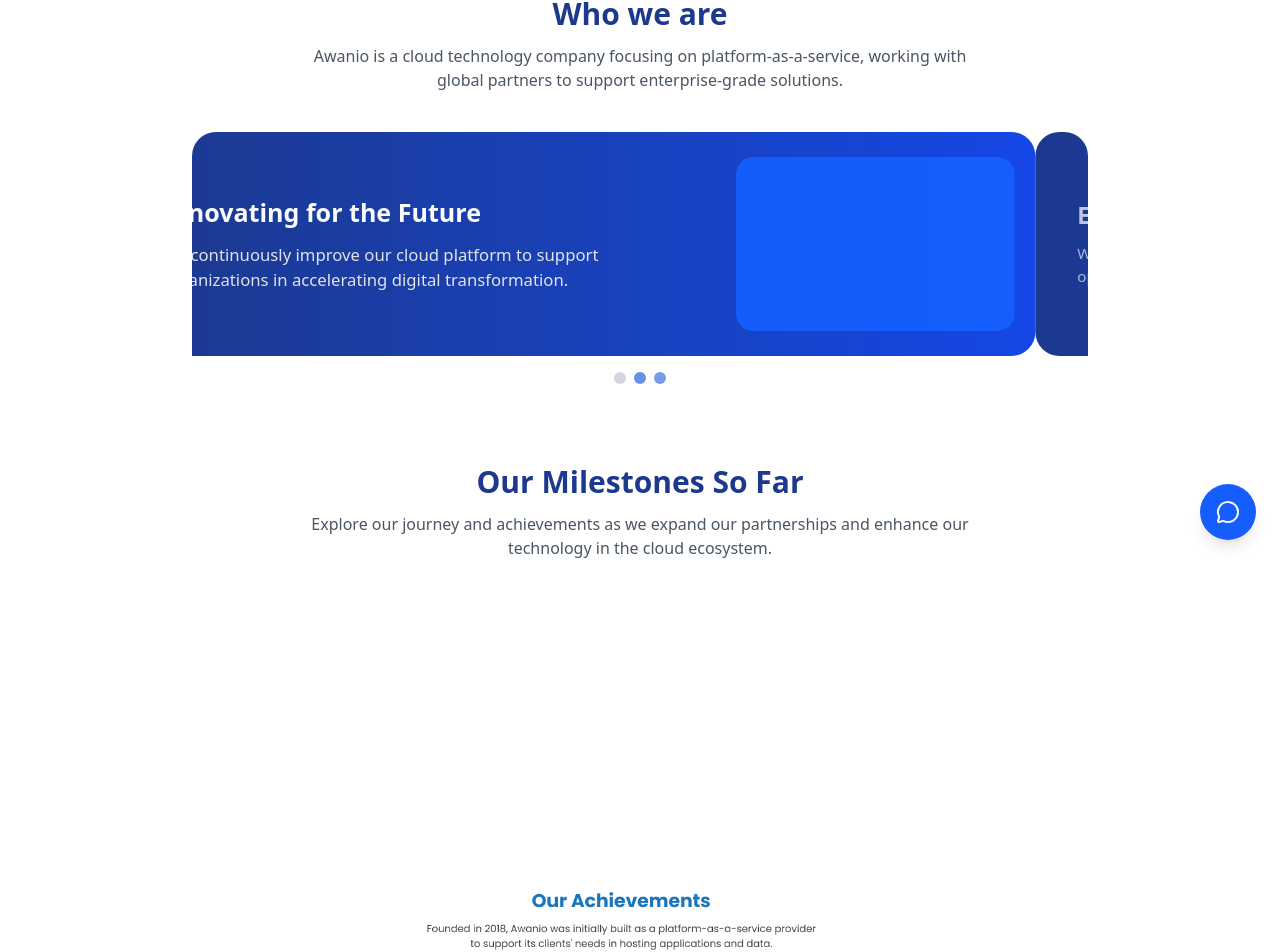
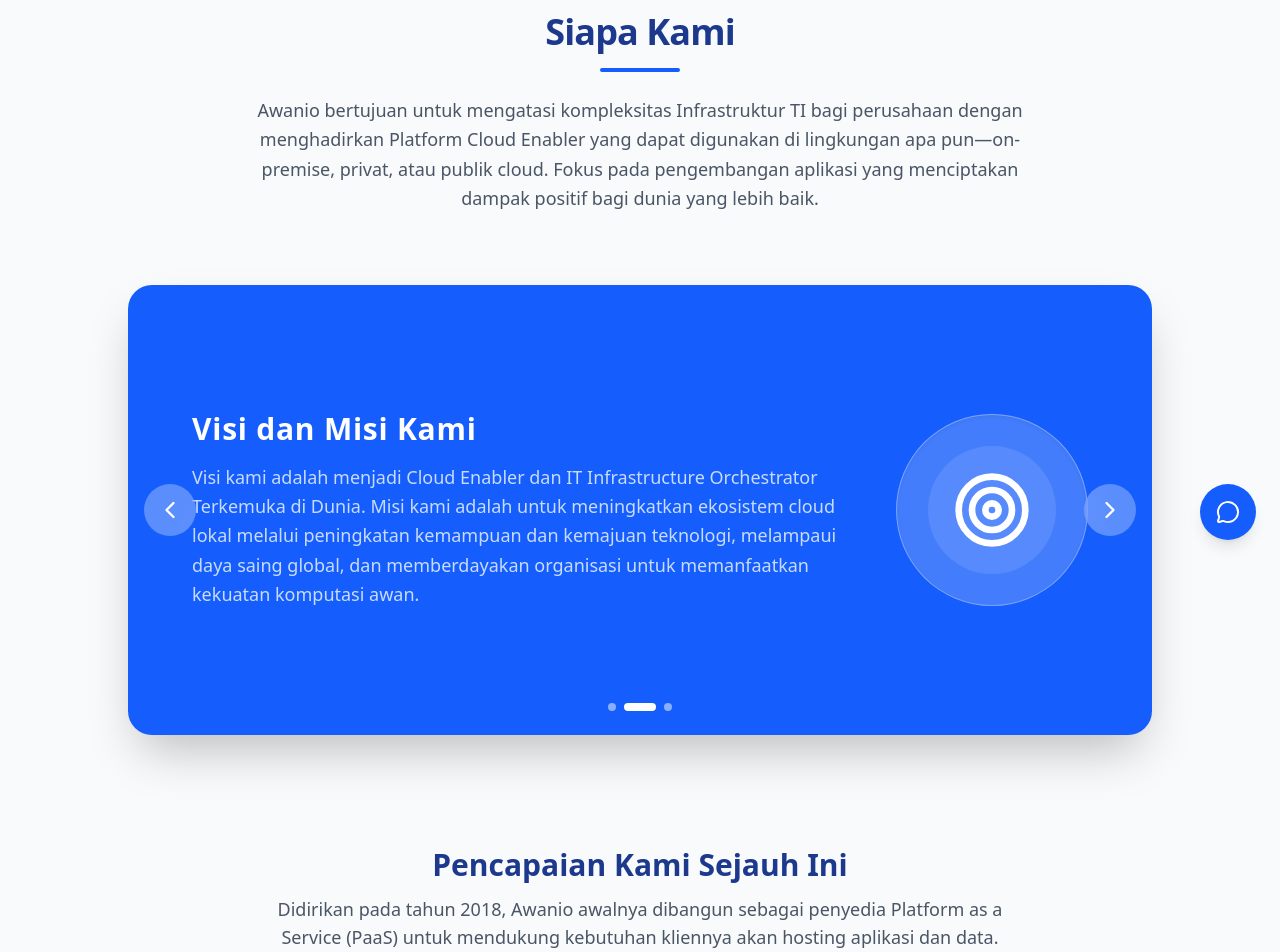
Before and after one commit to FarhanZain22/awanioweb, a React (Vite) app: page /about in a window 1280 px wide. Shown: the part 236-1188 px from the top of the page. Built offline with nearby package versions, Linux system fonts and the light colour scheme.

Commit message:
about page

```diff
--- a/src/pages/About.jsx
+++ b/src/pages/About.jsx
@@ -1,116 +1,174 @@
-import React from "react";
+import React, { useState, useEffect } from "react";
 import Navbar from "../components/Navbar";
 import Footer from "../components/Footer";
+import { ChevronLeft, ChevronRight, Cloud, Target, Globe } from "lucide-react";
+import { useLanguage } from "../Context/LanguageContext";
 
 const About = () => {
-  const [index, setIndex] = React.useState(0);
+  const [index, setIndex] = useState(0);
+  const [isPaused, setIsPaused] = useState(false);
 
-  const slides = [
+  const { language } = useLanguage();
+
+  // Icon definitions
+  const slideIcons = [<Cloud size={80} className="text-white" />, <Target size={80} className="text-white" />, <Globe size={80} className="text-white" />];
+
+  // Text Translations
+const translations = {
+  ID: {
+    headerTitle: "Siapa Kami",
+    headerDesc:
+      "Awanio bertujuan untuk mengatasi kompleksitas Infrastruktur TI bagi perusahaan dengan menghadirkan Platform Cloud Enabler yang dapat digunakan di lingkungan apa pun—on-premise, privat, atau publik cloud. Fokus pada pengembangan aplikasi yang menciptakan dampak positif bagi dunia yang lebih baik.",
+    slides: [
+      {
+        title: "Kisah kami dimulai",
+        text: "Didirikan pada tahun 2016, Awanio awalnya dibangun sebagai penyedia Platform as a Service (PaaS) yang mendukung kebutuhan kliennya akan hosting aplikasi dan data. Seiring berkembangnya bisnis kami, layanan Awanio terus berkembang sehingga kami tidak hanya dapat melayani segmen B2C tetapi juga B2B. Layanan yang diberikan Awanio untuk klien B2B adalah Cloud Enabler Platform yang dapat diinstal dan digunakan di Infrastruktur TI pengguna bisnis sehingga pengguna bisnis dapat mengatur infrastruktur TI mereka menggunakan perangkat lunak buatan Awanio.",
+      },
+      {
+        title: "Visi dan Misi Kami",
+        text: "Visi kami adalah menjadi Cloud Enabler dan IT Infrastructure Orchestrator Terkemuka di Dunia. Misi kami adalah untuk meningkatkan ekosistem cloud lokal melalui peningkatan kemampuan dan kemajuan teknologi, melampaui daya saing global, dan memberdayakan organisasi untuk memanfaatkan kekuatan komputasi awan.",
+      },
+      {
+        title: "Mendukung bisnis secara berkelanjutan",
+        text: "Saat ini, Awanio bangga menjadi penyedia solusi cloud mutakhir yang tepercaya yang memungkinkan perusahaan mencapai tujuan transformasi digital mereka. CEP kami membantu organisasi mengoptimalkan sumber daya Infrastruktur TI mereka, menyederhanakan manajemen infrastruktur mereka, dan mengurangi biaya operasional. Dengan pengalaman dan keahlian kami yang luas di industri ini, kami telah melayani klien di Indonesia, Belanda, Jerman, Malaysia, dan Singapura, dan berkomitmen untuk memperluas jangkauan kami ke negara lain untuk membantu lebih banyak perusahaan meningkatkan kualitas layanan teknologi informasi mereka.",
+      },
+    ],
+    milestoneTitle: "Pencapaian Kami Sejauh Ini",
+    milestoneDesc: "Didirikan pada tahun 2018, Awanio awalnya dibangun sebagai penyedia Platform as a Service (PaaS) untuk mendukung kebutuhan kliennya akan hosting aplikasi dan data.",
+  },
+  EN: {
+    headerTitle: "Who We Are",
+    headerDesc:
+      "Awanio aims to overcome IT Infrastructure complexity for enterprises by delivering a Cloud Enabler Platform usable in any environment— on-premise, private, or public cloud. Focus on building applications that create an impact for a better world.",
+    slides: [
+      {
+        title: "Our Story Began",
+        text: "Founded in 2016, Awanio was initially built as a Platform as a Service (PaaS) provider that supports the needs of its clients for hosting applications and data. As our business grows, Awanio's services continues to expand so that we can serve not only B2C but also B2B segment. The services provided by Awanio for B2B clients is Cloud Enabler Platform that can be installed and used in the business user IT Infrastructure so that business users can orchestrate their IT infrastructure using Awanio's crafted software.",
+      },
       {
         title: "Our Vision and Mission",
-      text: "We aim to become the most trusted cloud ecosystem for Indonesia by enabling businesses to grow through resilient and secure infrastructure.",
+        text: "Our vision is to become the World-Leading Cloud Enabler and IT Infrastructure Orchestrator. We are on a mission to elevate the local cloud ecosystem through the enhancement of capabilities and the advancement of technologies, surpassing global competitiveness and empowering organizations to leverage the power of cloud computing.",
       },
       {
-      title: "Innovating for the Future",
-      text: "We continuously improve our cloud platform to support organizations in accelerating digital transformation.",
+        title: "Support sustainable business",
+        text: "Today, Awanio is proud to be a trusted provider of cutting-edge cloud solutions that enable businesses to achieve their digital transformation goals. Our CEP helps organizations optimize their IT Infrastructure resources, simplify their infrastructure management, and reduce operational costs. With our extensive experience and expertise in the industry, we have served clients in Indonesia, the Netherlands, Germany, Malaysia, and Singapore, and are committed to expanding our footprint to other countries to help more businesses improve the quality of their information technology services.",
       },
-    {
-      title: "Empowering Digital Ecosystems",
-      text: "We collaborate with global technology partners to deliver optimized, efficient, and secure cloud solutions.",
+    ],
+    milestoneTitle: "Our Milestones So Far",
+    milestoneDesc: "Established in 2018, Awanio was initially built as a Platform as a Service (PaaS) provider to supports the needs of its clients for hosting applications and data.",
   },
-  ];
+};
 
-  React.useEffect(() => {
+  const text = translations[language];
+
+  const slides = text.slides.map((item, i) => ({
+    ...item,
+    icon: slideIcons[i],
+  }));
+
+  // Auto-slide logic
+  useEffect(() => {
+    if (isPaused) return;
     const interval = setInterval(() => {
       setIndex((prev) => (prev + 1) % slides.length);
-    }, 3000);
+    }, 5000); // Sedikit diperlambat ke 5 detik agar lebih nyaman dibaca
     return () => clearInterval(interval);
-  }, []);
+  }, [isPaused, slides.length]);
+
+  const nextSlide = () => setIndex((prev) => (prev + 1) % slides.length);
+  const prevSlide = () => setIndex((prev) => (prev - 1 + slides.length) % slides.length);
 
   return (
-    <div className="w-full min-h-screen bg-white">
+    <div className="w-full min-h-screen bg-slate-50 dark:bg-gray-900 font-sans transition-colors duration-300">
       <Navbar active="about" />
 
-      {/* ====================== TOP SECTION ====================== */}
-      <section className="mt-28 text-center px-4">
-        <h2 className="text-3xl font-bold text-blue-900">Who we are</h2>
-        <p className="max-w-2xl mx-auto text-gray-600 mt-3">
-          Awanio is a cloud technology company focusing on platform-as-a-service,
-          working with global partners to support enterprise-grade solutions.
-        </p>
+      {/* ====================== HEADER SECTION ====================== */}
+      <section className="pt-32 pb-10 text-center px-6">
+        <div className="max-w-3xl mx-auto">
+          <h2 className="text-4xl font-extrabold text-blue-900 dark:text-white mb-4 tracking-tight transition-colors">{text.headerTitle}</h2>
+          <div className="w-20 h-1 bg-blue-600 mx-auto rounded-full mb-6"></div>
+          <p className="text-lg text-gray-600 dark:text-gray-300 leading-relaxed transition-colors">{text.headerDesc}</p>
+        </div>
       </section>
 
-      {/* ====================== CAROUSEL ====================== */}
-      <section className="mt-10 flex justify-center">
-        <div className="relative w-full max-w-4xl overflow-hidden rounded-3xl">
-          <div
-            className="flex transition-transform duration-700"
-            style={{ transform: `translateX(-${index * 100}%)` }}
-          >
+      {/* ====================== CAROUSEL SECTION (FIXED) ====================== */}
+      <section className="py-8 px-4 flex justify-center">
+        <div className="relative w-full max-w-5xl group" onMouseEnter={() => setIsPaused(true)} onMouseLeave={() => setIsPaused(false)}>
+          {/* Card Container - Menggunakan warna Biru solid seperti referensi gambar */}
+          <div className="overflow-hidden rounded-3xl shadow-2xl bg-blue-600 dark:bg-blue-800 transition-colors duration-300">
+            <div className="flex transition-transform duration-700 ease-in-out" style={{ transform: `translateX(-${index * 100}%)` }}>
               {slides.map((item, i) => (
-              <div
-                key={i}
-                className="min-w-full p-8 flex items-center justify-between bg-gradient-to-r from-blue-900 to-blue-700 text-white rounded-3xl"
-              >
-                {/* LEFT CONTENT */}
-                <div
-                  className={`transition-all duration-700 ${
-                    index === i ? "scale-105" : "scale-95 opacity-70"
-                  }`}
-                >
-                  <h3 className="text-2xl font-bold">{item.title}</h3>
-                  <p className="mt-3 text-gray-200 max-w-md">{item.text}</p>
+                <div key={i} className="min-w-full relative flex items-center">
+                  {/* Content Layout */}
+                  <div className="w-full p-8 md:p-16 flex flex-col-reverse md:flex-row items-center justify-between gap-10 min-h-[450px]">
+                    {/* Left: Text Content */}
+                    <div className="flex-1 text-left space-y-4 z-10 text-white">
+                      <h3 className="text-3xl font-bold tracking-wide">{item.title}</h3>
+                      <p className="text-blue-100 text-lg leading-relaxed opacity-90">{item.text}</p>
                     </div>
 
-                {/* RIGHT DECOR (colored background, no image) */}
-                <div
-                  className={`w-64 h-40 rounded-2xl transition-all duration-700 ${
-                    index === i
-                      ? "bg-blue-600 scale-110"
-                      : "bg-blue-500 scale-90 opacity-60 blur-[1px]"
-                  }`}
-                ></div>
+                    {/* Right: Visual Icon (Circle Background) */}
+                    <div className="flex-shrink-0 relative">
+                      {/* Lingkaran luar transparan seperti di gambar referensi */}
+                      <div className="w-48 h-48 rounded-full bg-white/20 backdrop-blur-sm flex items-center justify-center border border-white/30 shadow-inner">
+                        <div className="w-32 h-32 rounded-full bg-white/10 flex items-center justify-center">
+                          <div className={`transform transition-all duration-700 ${index === i ? "scale-100 opacity-100" : "scale-75 opacity-50"}`}>{item.icon}</div>
+                        </div>
+                      </div>
+                    </div>
+                  </div>
                 </div>
               ))}
             </div>
+          </div>
 
-          {/* Carousel dots */}
-          <div className="flex justify-center gap-2 mt-4">
+          {/* Controls: Arrows (Selalu terlihat di desktop untuk UX lebih baik) */}
+          <button
+            onClick={prevSlide}
+            className="absolute top-1/2 left-4 -translate-y-1/2 bg-white/30 hover:bg-white/50 backdrop-blur-md text-white p-3 rounded-full transition-all duration-300 hover:scale-110 z-20"
+          >
+            <ChevronLeft size={28} />
+          </button>
+          <button
+            onClick={nextSlide}
+            className="absolute top-1/2 right-4 -translate-y-1/2 bg-white/30 hover:bg-white/50 backdrop-blur-md text-white p-3 rounded-full transition-all duration-300 hover:scale-110 z-20"
+          >
+            <ChevronRight size={28} />
+          </button>
+
+          {/* Controls: Dots */}
+          <div className="absolute bottom-6 left-1/2 transform -translate-x-1/2 flex space-x-2 z-20">
             {slides.map((_, i) => (
-              <div
-                key={i}
-                className={`w-3 h-3 rounded-full transition-all duration-300 ${
-                  index === i ? "bg-blue-700" : "bg-gray-300"
-                }`}
-              ></div>
+              <button key={i} onClick={() => setIndex(i)} className={`h-2 rounded-full transition-all duration-300 ${index === i ? "w-8 bg-white" : "w-2 bg-white/50 hover:bg-white/80"}`} />
             ))}
           </div>
         </div>
       </section>
 
       {/* ====================== MILESTONE TITLE ====================== */}
-      <section className="mt-20 text-center px-4">
-        <h2 className="text-3xl font-bold text-blue-900">Our Milestones So Far</h2>
-        <p className="max-w-2xl mx-auto text-gray-600 mt-3">
-          Explore our journey and achievements as we expand our partnerships and
-          enhance our technology in the cloud ecosystem.
-        </p>
+      <section className="mt-20 mb-8 text-center px-4">
+        <div className="max-w-3xl mx-auto">
+          <h2 className="text-3xl font-bold text-blue-900 dark:text-white transition-colors">{text.milestoneTitle}</h2>
+          <p className="text-gray-600 dark:text-gray-400 mt-3 text-lg transition-colors">{text.milestoneDesc}</p>
+        </div>
       </section>
 
-      {/* ====================== TIMELINE IMAGE ====================== */}
-      <section className="flex justify-center mt-14 px-4">
-        <div
-          className="w-full max-w-4xl bg-no-repeat bg-center bg-contain"
-          style={{
-            backgroundImage: "url('../src/assets/image-about/milestone.png')",
-            minHeight: "1600px",
+      {/* ====================== TIMELINE IMAGE (NO BACKGROUND CARD) ====================== */}
+      <section className="flex justify-center px-4 pb-20">
+        {/* Container: Background, Border, Shadow DIHAPUS agar menyatu dengan parent */}
+        <div className="w-full max-w-6xl">
+          <img
+            src="../src/assets/image-about/about.png"
+            alt="Awanio Timeline"
+            className="w-full h-auto object-contain"
+            onError={(e) => {
+              e.target.style.display = "none";
+              e.target.parentElement.innerHTML = '<div class="p-10 text-center text-gray-400">Timeline image not found</div>';
             }}
-        ></div>
+          />
+        </div>
       </section>
 
-      <div className="h-20" />
-
-    {/* ========== FOOTER ========== */}
       <Footer active="about" />
     </div>
   );
```
Also changed, not shown: src/assets/image-about/about.png (added). Lines whose indentation alone changed are shown as unchanged.
